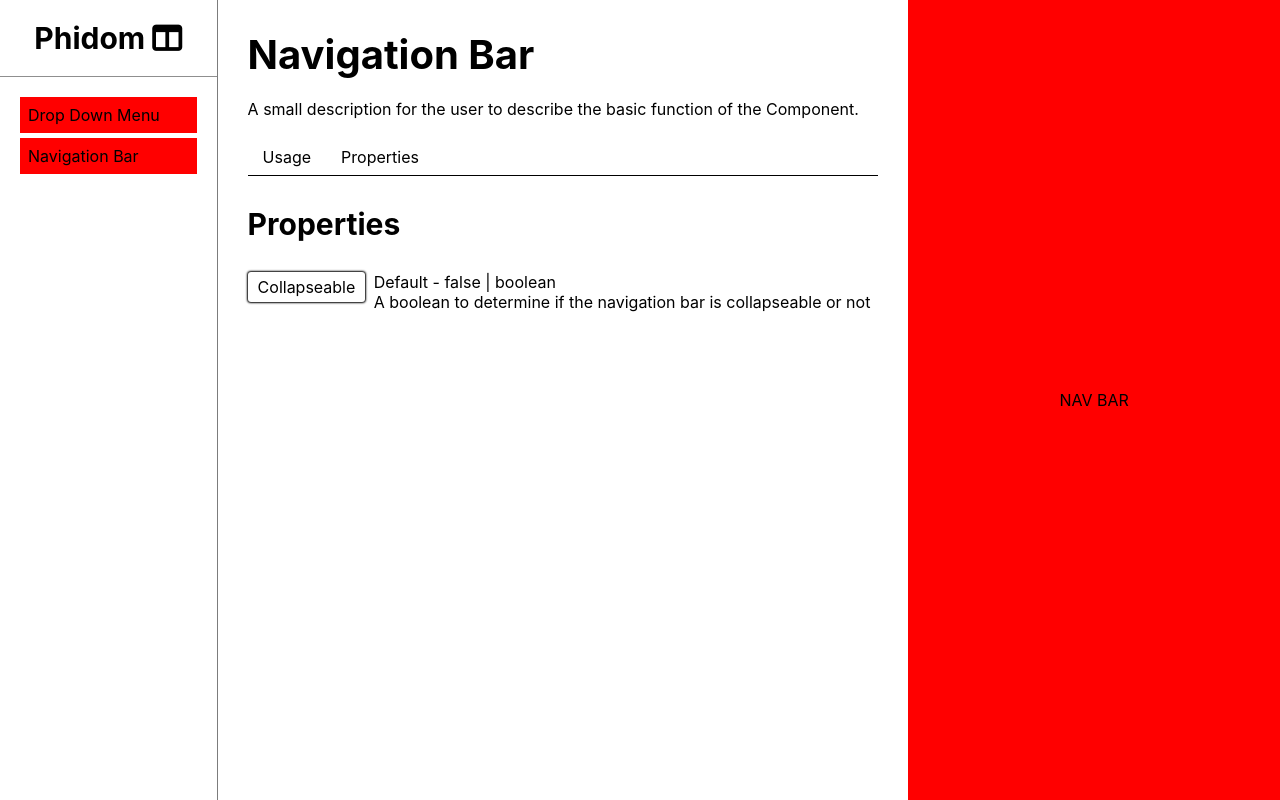
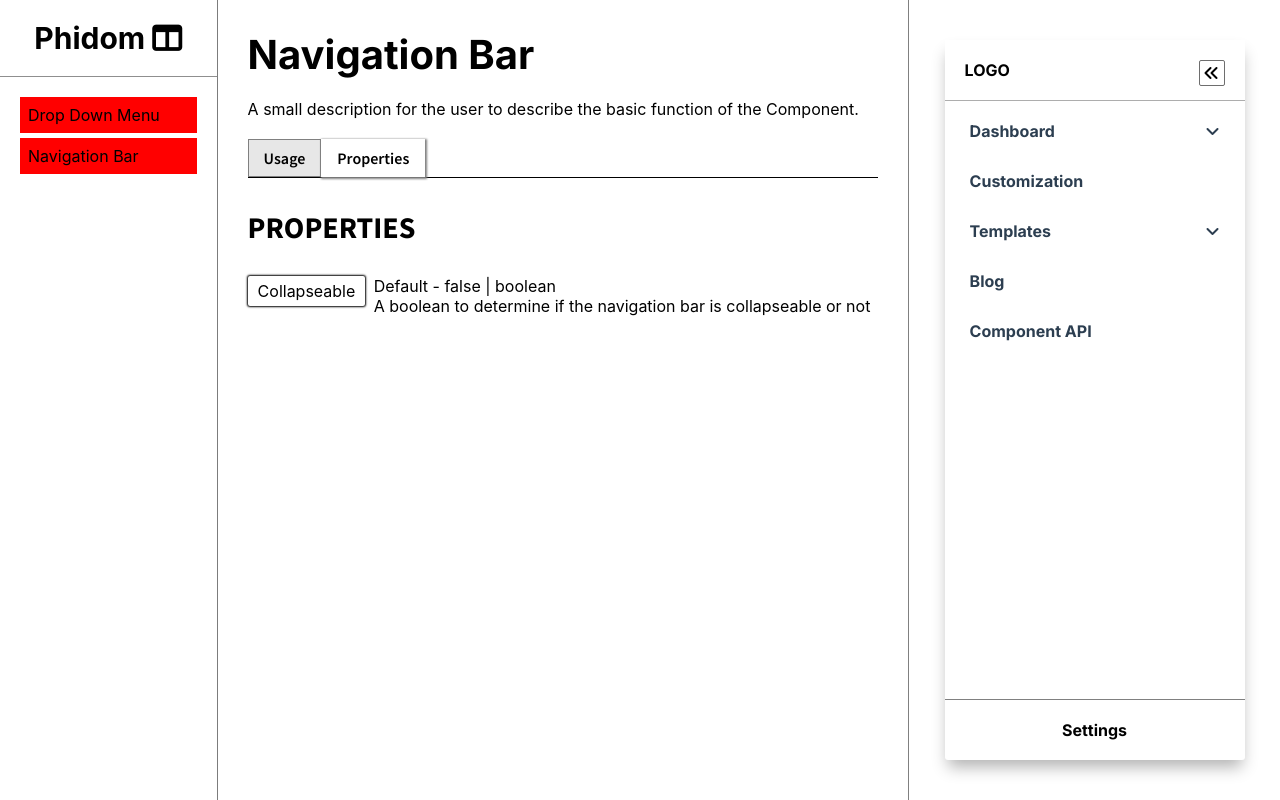
Before and after one commit to Damango/UI-Library, a React (Create React App) app: page / in a window 1280 px wide. Both pictures are taken after a click on the element "Navigation Bar". Built offline with nearby package versions, Linux system fonts and the light colour scheme.

Commit message:
Add Nav Bar Functionality & View Switching.

```diff
--- a/public/index.html
+++ b/public/index.html
@@ -12,6 +12,12 @@
 		<link rel="apple-touch-icon" href="%PUBLIC_URL%/logo192.png" />
 
 		<link rel="manifest" href="%PUBLIC_URL%/manifest.json" />
+		<link rel="preconnect" href="https://fonts.googleapis.com" />
+		<link rel="preconnect" href="https://fonts.gstatic.com" crossorigin />
+		<link
+			href="https://fonts.googleapis.com/css2?family=Cabin:wght@400;500;600;700&family=Cairo:wght@400;500;600;700;800;900&family=Inter:wght@300;400;500;600;700&family=Open+Sans:wght@300;400;500;600&family=Poppins:wght@300;400;500;600&family=Source+Sans+Pro:wght@300;400;600;700&display=swap"
+			rel="stylesheet"
+		/>
 		<script
 			src="https://kit.fontawesome.com/43b1a07988.js"
 			crossorigin="anonymous"
--- a/src/LibraryComponents/DropDownMenu/DropDownMenu.js
+++ b/src/LibraryComponents/DropDownMenu/DropDownMenu.js
@@ -1,8 +1,81 @@
-import React from 'react';
+import React, {useState, useEffect} from 'react';
 import "./DropDownMenu.css"
 
 const DropDownMenu = (props) => {
-    return (<div className='phi-drop-down-menu-container'>DROP DOWN</div>);
+
+
+
+    const [dropDownState, setDropDownState] = useState(false)
+    const [dropDownOptions, setDropDownOptions] = useState(props.dropDownOptions);
+    const [currentSelection, setCurrentSelection] = useState(props.dropDownOptions[0])
+
+
+
+    useEffect(() => {
+
+        let options = [...dropDownOptions];
+        options.splice(0, 1)
+        setDropDownOptions(options)
+
+
+
+    }, [])
+
+
+    function handleDropDown(){
+        if(dropDownState === true){
+            setDropDownState(false)
+        }
+        else{
+            setDropDownState(true)
+        }
+    }
+
+    function renderDropDown(){
+        if(dropDownState){
+            return({display: 'block'})
+        }
+        else{
+            return({display: 'none'})
+        }
+    }
+
+    function updateDropDownList(index){
+
+        let previousSelection = currentSelection;
+
+
+        let options = [...dropDownOptions];
+
+        setCurrentSelection(options[index])
+
+        options.splice(index, 1)
+        options.push(previousSelection)
+        options.sort()
+        setDropDownOptions(options)
+        setDropDownState(false)
+
+    }
+
+
+
+
+    return (<div className='phi-drop-down-menu-container'>
+        <div className='drop-down-menu-wrapper' onClick={handleDropDown}>
+           {currentSelection} <i class="fas fa-angle-down"></i>
+        </div>
+        <div className='drop-down-menu-options-container' style={renderDropDown()}>
+            {dropDownOptions.map((option, index) =>
+            <div className='drop-down-menu-option' onClick={() => {updateDropDownList(index)}}>
+                {option}
+            </div>)}
+        </div>
+    </div>);
+}
+
+
+DropDownMenu.defaultProps = {
+    dropDownOptions: ['Option 1', 'Option 2', 'Option 3', 'Option 4']
 }
 
 export default DropDownMenu;
--- /dev/null
+++ b/src/LibraryComponents/NavBar/NavBar.css
@@ -0,0 +1,52 @@
+.phi-nav-bar-container {
+	position: relative;
+	height: 90%;
+	width: 300px;
+	background-color: white;
+	box-sizing: border-box;
+	box-shadow: 0px 10px 15px -3px rgba(0, 0, 0, 0.3);
+	border-radius: 3px;
+	font-family: "Inter";
+	font-weight: bold;
+}
+
+.nav-bar-logo-container {
+	background-color: white;
+	padding: 20px;
+	box-sizing: border-box;
+	margin-bottom: 10px;
+	border-bottom: 1px solid rgb(173, 173, 173);
+}
+
+.nav-bar-logo-container .fa-angle-double-left {
+	position: absolute;
+	background-color: white;
+	color: black;
+	border: 1px solid rgb(110, 110, 110);
+	border-radius: 2px;
+	box-sizing: border-box;
+	padding: 4px;
+	right: 20px;
+	transition: 0.3s;
+}
+
+.nav-bar-logo-container .fa-angle-double-left:hover {
+	background-color: black;
+	color: white;
+	cursor: pointer;
+}
+
+.nav-bar-links-container {
+	height: auto;
+}
+
+.nav-bar-footer-container {
+	position: absolute;
+	text-align: center;
+
+	width: 100%;
+	bottom: 0px;
+	box-sizing: border-box;
+	padding: 20px;
+	border-top: 1px solid gray;
+}
--- a/src/LibraryComponents/NavBar/NavBar.js
+++ b/src/LibraryComponents/NavBar/NavBar.js
@@ -1,8 +1,53 @@
-import React from 'react';
+import React, {useState} from 'react';
+import "./NavBar.css"
+import NavLink from "./NavLink/NavLink"
+
+const NavBar = (props) => {
+
+    const [linkDropDownState, setLinkDropDownState] = useState(false)
 
 
-const NavBar = (props) => {
-    return (<div className='phi-nav-bar-container'>NAV BAR</div>);
+
+function renderFooter(){
+    if(props.footer){
+        return(<div className='nav-bar-footer-container'>{props.footer.text}</div>)
+    }
+}
+
+function renderCollapseButton(){
+    if(props.collapseable){
+        return(<i className="fas fa-angle-double-left"></i>)
+    }
+}
+
+
+
+
+        return (<div className='phi-nav-bar-container'>
+        <div className='nav-bar-logo-container'>LOGO {renderCollapseButton()}</div>
+        <div className='nav-bar-links-container'>
+            {props.navLinks.map((link) =>
+                <NavLink data={link}/>
+            )}
+        </div>
+
+        {renderFooter()}
+    </div>);
+
+
+
+}
+
+NavBar.defaultProps = {
+    navLinks: [
+        {text: 'Dashboard', link:'https://google.com', subLinks: [{text: 'Computer Science', link: 'https://google.com'},{text: 'Calculus', link: 'https://google.com'},{text: 'Electrical Engineering', link: 'https://google.com'}]},
+        {text: 'Customization', link:'https://google.com'},
+        {text: 'Templates', link:'https://google.com'},
+        {text: 'Blog', link:'https://google.com'},
+        {text: 'Component API', link:'https://google.com'}
+    ],
+    footer: {text: 'Settings', link:"https://github.com"},
+    collapseable: true
 }
 
 export default NavBar;
--- /dev/null
+++ b/src/LibraryComponents/NavBar/NavLink/NavLink.css
@@ -0,0 +1,56 @@
+.nav-link-container {
+	position: relative;
+	background-color: transparent;
+	color: #2c3e50;
+	box-sizing: border-box;
+
+	width: 90%;
+	left: 50%;
+	transform: translateX(-50%);
+	margin-bottom: 10px;
+	transition: 0.3s;
+}
+
+.nav-link-container i {
+	position: absolute;
+	right: 10px;
+	top: 50%;
+	transform: translateY(-50%);
+}
+
+.nav-link-wrapper {
+	position: relative;
+
+	padding: 10px;
+}
+.nav-link-wrapper:hover {
+	cursor: pointer;
+	background-color: #3168ff;
+	color: white;
+}
+
+.sub-links-container {
+	position: relative;
+	top: 5px;
+
+	z-index: 2;
+	height: 0px;
+	transition: 0.3s;
+	box-sizing: border-box;
+	overflow: hidden;
+}
+
+.sub-link-container {
+	box-sizing: border-box;
+	padding: 8px;
+	padding-left: 25px;
+	background-color: transparent;
+	color: black;
+	transition: 0.3s;
+}
+
+.sub-link-container:hover {
+	background-color: rgb(10, 68, 255);
+	color: white;
+	cursor: pointer;
+}
--- /dev/null
+++ b/src/LibraryComponents/NavBar/NavLink/NavLink.js
@@ -0,0 +1,70 @@
+import React, {useState, useRef} from 'react';
+import "./NavLink.css"
+
+const NavLink = (props) => {
+
+
+    let subLinksContainerRef = useRef(null)
+
+
+    const [dropDown, setDropDown] = useState(false)
+
+    function handleDropDown(){
+        if(dropDown){
+            setDropDown(false)
+            subLinksContainerRef.current.style.height = '0px'
+
+            setTimeout(() => {
+                if(!dropDown){
+                    subLinksContainerRef.current.style.display = 'none'
+                }
+            }, 300)
+        }
+        else{
+            subLinksContainerRef.current.style.display = 'block'
+           let containerTest = document.querySelector('.sub-link-container').offsetHeight
+            setTimeout(() => {
+                console.log(containerTest)
+                subLinksContainerRef.current.style.height = containerTest * props.data.subLinks.length + 'px'
+            }, 0)
+            setDropDown(true)
+        }
+    }
+
+
+
+
+
+
+if(props.data.subLinks){
+
+    return (   <div className='nav-link-container'>
+        <div className='nav-link-wrapper' onClick={handleDropDown}>
+             {props.data.text} <i class="fas fa-angle-down"></i>
+        </div>
+        <div className='sub-links-container' ref={subLinksContainerRef}>
+            {props.data.subLinks.map((subLink) =>
+                <div className='sub-link-container'>
+                    {subLink.text}
+                </div>
+            )}
+        </div>
+</div> )
+}
+
+
+
+else{
+    return (   <div className='nav-link-container'>
+
+        <div className='nav-link-wrapper'>
+             {props.data.text}
+        </div>
+
+</div> );
+}
+
+
+}
+
+export default NavLink;
--- a/src/UILibrary.css
+++ b/src/UILibrary.css
@@ -40,6 +40,7 @@
 	font-size: 40px;
 	font-weight: bold;
 	margin-bottom: 20px;
+	font-family: "Inter";
 }
 
 .component-description-container {
@@ -53,8 +54,16 @@
 .component-nav-button {
 	display: inline-block;
 	padding: 8px 15px;
-	background-color: white;
+	background-color: rgb(231, 231, 231);
 	box-sizing: border-box;
+	border: 1px solid gray;
+	font-family: "Source Sans Pro";
+	font-weight: 600;
+	transition: 0.3s;
+}
+
+.component-nav-button:hover {
+	cursor: pointer;
 }
 
 .component-data-wrapper {
@@ -63,6 +72,7 @@
 .component-data-header {
 	font-size: 30px;
 	font-weight: bold;
+	font-family: "Source Sans Pro";
 }
 .component-properties-container {
 	margin-top: 30px;
@@ -75,7 +85,7 @@
 
 .component-property-name {
 	display: inline-block;
-	border-radius: 3px;
+	border-radius: 2px;
 	padding: 5px 10px;
 	background-color: white;
 	box-shadow: 0px 0px 2px 1px black;
@@ -83,11 +93,13 @@
 
 .component-preview-container {
 	position: relative;
-	background-color: red;
+	background-color: rgb(255, 255, 255);
+	box-sizing: border-box;
+	border-left: 1px solid gray;
 }
 
 .component-preview-container > div:first-child {
-	position: absolute;
+	position: relative;
 	left: 50%;
 	top: 50%;
 	transform: translate(-50%, -50%);
--- a/src/UILibrary.js
+++ b/src/UILibrary.js
@@ -8,10 +8,17 @@ import NavBar from './LibraryComponents/NavBar/NavBar';
 
 const UILibrary = (props) => {
 
+    let selectedButtonStyle = {
+        backgroundColor: 'white',
+        boxShadow: '1px 1px 2px 1px gray',
+        borderColor: 'transparent',
+        zIndex: 2
+    }
+
     let componentLinks = [
         {
             title: 'Drop Down Menu',
-            component: <DropDownMenu options={['Twisted Fate', 'Veigar', 'Orianna', 'Something']} />,
+            component: <DropDownMenu dropDownOptions={['Twisted Fate', 'Veigar', 'Orianna', 'Something']} />,
             usage: [],
             properties: [
                 {
@@ -24,7 +31,13 @@ const UILibrary = (props) => {
         },
         {
             title: 'Navigation Bar',
-            component: <NavBar />,
+            component: <NavBar navLinks={[
+                {text: 'Dashboard', link:'https://google.com',subLinks: [{text: 'Computer Science', link: 'https://google.com'},{text: 'Calculus', link: 'https://google.com'},{text: 'Electrical Engineering', link: 'https://google.com'},{text: 'Computer Science', link: 'https://google.com'},{text: 'Calculus', link: 'https://google.com'},{text: 'Electrical Engineering', link: 'https://google.com'}]},
+                {text: 'Customization', link:'https://google.com'},
+                {text: 'Templates', link:'https://google.com', subLinks:[{text: 'Angular', link:"https://google.com"}, {text: 'React', link:"https://google.com"},{text: 'Vue', link:"https://google.com"}]},
+                {text: 'Blog', link:'https://google.com'},
+                {text: 'Component API', link:'https://google.com'}
+            ]}/>,
             usage: [],
             properties: [
                 {
@@ -38,9 +51,15 @@ const UILibrary = (props) => {
         }
     ]
 
+
+
+
+
     const [componentView, setComponentView] = useState(componentLinks[0])
 
     const [fullCompView, setFullCompView] = useState('inline-block')
+
+    const [componentInfoPage, setComponentInfoPage] = useState('properties')
 
 
 
@@ -48,6 +67,33 @@ const UILibrary = (props) => {
         (fullCompView === 'none' ? setFullCompView('inline-block') : setFullCompView('none'))
 
     }
+
+
+   function renderInfoPage(){
+       if(componentInfoPage === 'usage'){
+           return(<div className="component-usage-container"></div>)
+       }
+       else if(componentInfoPage === 'properties'){
+            return(<div className="component-properties-container">
+            {componentView.properties.map((property) => <div className="component-property-container">
+                <div className="component-property-name-container">
+                    <div className="component-property-name">{property.name}</div>
+                </div>
+                <div className="component-property-details-container">
+                    <div className="property-type-default">Default - {property.default} | {property.type}</div>
+                    <div className="property-description">{property.description}</div>
+                </div>
+            </div>)}
+        </div>)
+       }
+   }
+
+
+   function renderSelectedButton(element){
+       if(componentInfoPage ===  element){
+        return({display: 'block'})
+       }
+   }
 
 
 
@@ -75,29 +121,19 @@ const UILibrary = (props) => {
                 <div className='component-description-container'>A small description for the user to describe the basic function of the Component.</div>
 
                 <div className='component-nav-buttons-container'>
-                    <div className='component-nav-button'>
+                    <div className='component-nav-button' onClick={() => {setComponentInfoPage('usage')}} style={(componentInfoPage === 'usage' ? selectedButtonStyle : {})}>
                         Usage
                         <span className='nav-button-underline'></span>
                     </div>
-                    <div className='component-nav-button'>
+                    <div className='component-nav-button' onClick={() => {setComponentInfoPage('properties')}} style={(componentInfoPage === 'properties' ? selectedButtonStyle : {})}>
                         Properties
                         <span className='nav-button-underline'></span>
                     </div>
                 </div>
 
                 <div className="component-data-wrapper">
-                    <div className="component-data-header">Properties</div>
-                    <div className="component-properties-container">
-                        {componentView.properties.map((property) => <div className="component-property-container">
-                            <div className="component-property-name-container">
-                                <div className="component-property-name">{property.name}</div>
-                            </div>
-                            <div className="component-property-details-container">
-                                <div className="property-type-default">Default - {property.default} | {property.type}</div>
-                                <div className="property-description">{property.description}</div>
-                            </div>
-                        </div>)}
-                    </div>
+                    <div className="component-data-header">{componentInfoPage.toUpperCase()}</div>
+                    {renderInfoPage()}
                 </div>
 
             </div>
--- /dev/null
+++ b/src/components/ComponentInfo/ComponentInfo.css
@@ -0,0 +1,2 @@
+.component-info-container {
+}
```
Also changed, not shown: src/LibraryComponents/DropDownMenu/DropDownMenu.css (+42 -1 lines), src/components/ComponentInfo/ComponentInfo.js (added, +8 -0 lines).
